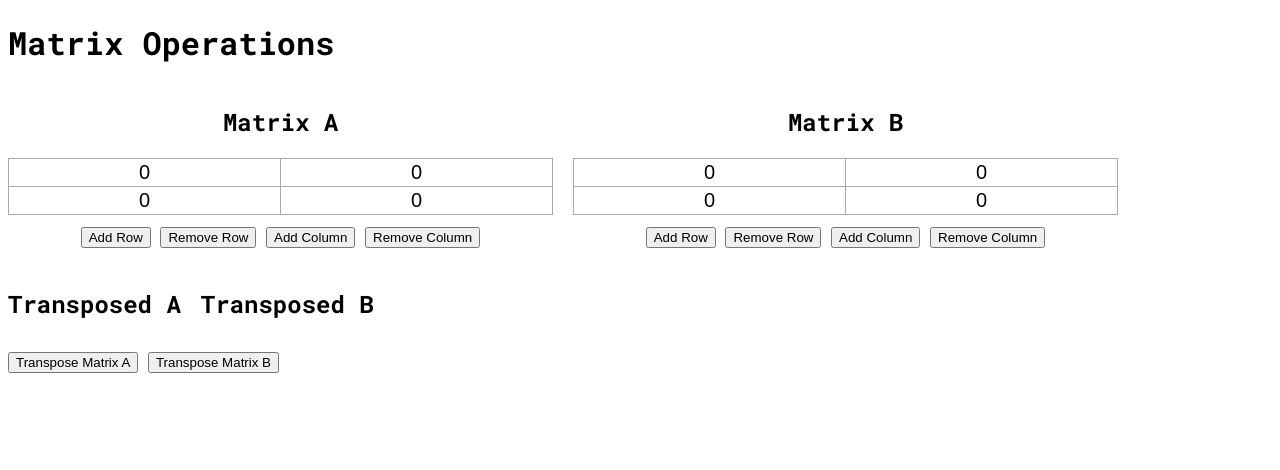
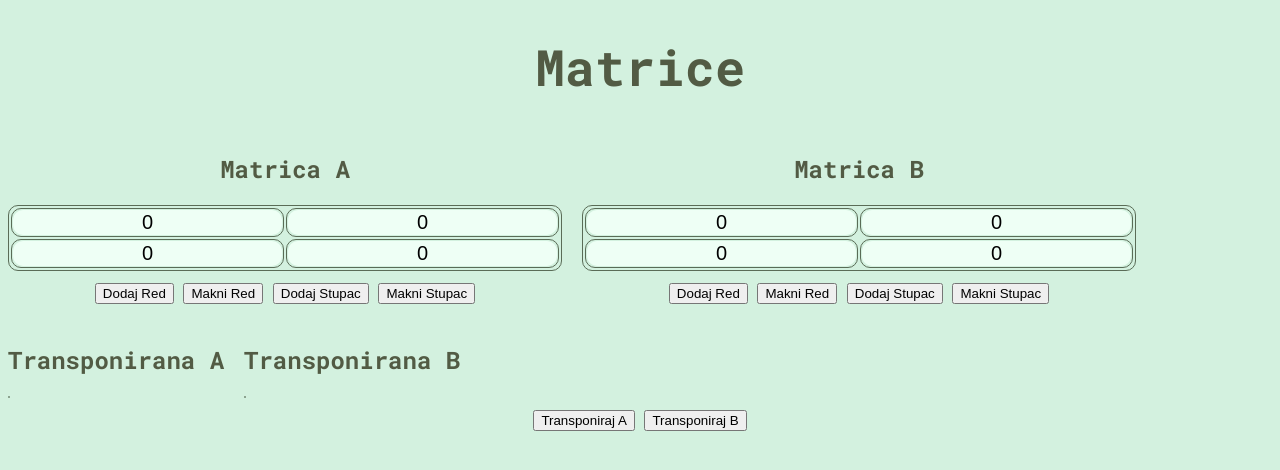
Before and after one commit to patriklan/PM_projekt, a Flask app: page / in a window 1280 px wide. Shown: the top 470 px of the page. Run offline with Flask 3, Linux system fonts and the light colour scheme.

Commit message:
Blagi CSS; Limit 10 redaka i stupaca

```diff
--- a/app.py
+++ b/app.py
@@ -40,13 +40,13 @@ def update():
     if action in ['update_a', 'update_b']:
         matrix_name = 'matrix_a' if action == 'update_a' else 'matrix_b'
         session[matrix_name] = data['matrix']
-    elif action == 'add_row_a':
+    elif action == 'add_row_a' and session['rowa'] < 10:
         session['rowa'] += 1
         session['matrix_a'].append([0] * session['cola'])
     elif action == 'remove_row_a' and session['rowa'] > 1:
         session['rowa'] -= 1
         session['matrix_a'].pop()
-    elif action == 'add_column_a':
+    elif action == 'add_column_a' and session['cola'] < 10:
         session['cola'] += 1
         for row in session['matrix_a']:
             row.append(0)
@@ -54,13 +54,13 @@ def update():
         session['cola'] -= 1
         for row in session['matrix_a']:
             row.pop()
-    elif action == 'add_row_b':
+    elif action == 'add_row_b' and session['rowb'] < 10:
         session['rowb'] += 1
         session['matrix_b'].append([0] * session['colb'])
     elif action == 'remove_row_b' and session['rowb'] > 1:
         session['rowb'] -= 1
         session['matrix_b'].pop()
-    elif action == 'add_column_b':
+    elif action == 'add_column_b' and session['colb'] < 10:
         session['colb'] += 1
         for row in session['matrix_b']:
             row.append(0)
@@ -73,6 +73,7 @@ def update():
             [session['matrix_a'][row][col] for row in range(session['rowa'])]
             for col in range(session['cola'])
         ]
+        session['matrix_a'] = session['matrix_ta']
     elif action == 'TrB':
         session['matrix_tb'] = [
             [session['matrix_b'][row][col] for row in range(session['rowb'])]
--- a/static/css/main.css
+++ b/static/css/main.css
@@ -1,15 +1,21 @@
 body{
     font-family: "Roboto Mono";
+    background-color: #D3F1DF;
+    color: #525B44;
+    text-align: center;
 }
 
-table, td{
-    border: 1px solid #aaa;
+h1{
+    font-size: 50px;
+}
+
+table, td, input{
+    border: 1px solid #5A6C57;
+    border-radius: 10px;
 }
 
 table {
-    border-collapse: collapse;
-/*    width: 40px;
-    height: 40px;*/
+    border-collapse: separate;
 }
 td {
     text-align: center;
@@ -34,4 +40,5 @@ input[type=number]{
     border: none;
     font-size: 20px;
     text-align: center;
+    background-color: #eefff5;
 }
--- a/templates/base.html
+++ b/templates/base.html
@@ -1,7 +1,7 @@
 <!DOCTYPE html>
 <html lang="en">
 <head>
-    <title>Stranica</title>
+    <title>Matrice</title>
     <meta charset="UTF-8">
     <meta name="viewport" content="width=device-width, initial-scale=1.0">
     <link rel="stylesheet" href="{{ url_for('static', filename='css/main.css') }}">
--- a/templates/index.html
+++ b/templates/index.html
@@ -79,13 +79,13 @@
 {% endblock %}
 
 {% block body %}
-<h1>Matrix Operations</h1>
+<h1>Matrice</h1>
 
 <div class="matrix-container">
     <div class="matrix" data-name="a">
-        <h2>Matrix A</h2>
+        <h2>Matrica A</h2>
         <form>
-            <table border="1">
+            <table>
                 {% for row in range(rowa) %}
                     <tr>
                         {% for col in range(cola) %}
@@ -94,17 +94,17 @@
                     </tr>
                 {% endfor %}
             </table>
-            <button type="button" data-action="add_row_a">Add Row</button>
-            <button type="button" data-action="remove_row_a">Remove Row</button>
-            <button type="button" data-action="add_column_a">Add Column</button>
-            <button type="button" data-action="remove_column_a">Remove Column</button>
+            <button type="button" data-action="add_row_a">Dodaj Red</button>
+            <button type="button" data-action="remove_row_a">Makni Red</button>
+            <button type="button" data-action="add_column_a">Dodaj Stupac</button>
+            <button type="button" data-action="remove_column_a">Makni Stupac</button>
         </form>
     </div>
 
     <div class="matrix" data-name="b">
-        <h2>Matrix B</h2>
+        <h2>Matrica B</h2>
         <form>
-            <table border="1">
+            <table>
                 {% for row in range(rowb) %}
                     <tr>
                         {% for col in range(colb) %}
@@ -113,26 +113,26 @@
                     </tr>
                 {% endfor %}
             </table>
-            <button type="button" data-action="add_row_b">Add Row</button>
-            <button type="button" data-action="remove_row_b">Remove Row</button>
-            <button type="button" data-action="add_column_b">Add Column</button>
-            <button type="button" data-action="remove_column_b">Remove Column</button>
+            <button type="button" data-action="add_row_b">Dodaj Red</button>
+            <button type="button" data-action="remove_row_b">Makni Red</button>
+            <button type="button" data-action="add_column_b">Dodaj Stupac</button>
+            <button type="button" data-action="remove_column_b">Makni Stupac</button>
         </form>
     </div>
 
     <div class="matrix transposed" data-name="ta">
-        <h2>Transposed A</h2>
-        <table border="1"></table>
+        <h2>Transponirana A</h2>
+        <table></table>
     </div>
 
     <div class="matrix transposed" data-name="tb">
-        <h2>Transposed B</h2>
-        <table border="1"></table>
+        <h2>Transponirana B</h2>
+        <table></table>
     </div>
 </div>
 
 <form>
-    <button type="button" data-action="TrA">Transpose Matrix A</button>
-    <button type="button" data-action="TrB">Transpose Matrix B</button>
+    <button type="button" data-action="TrA">Transponiraj A</button>
+    <button type="button" data-action="TrB">Transponiraj B</button>
 </form>
 {% endblock %}
```
